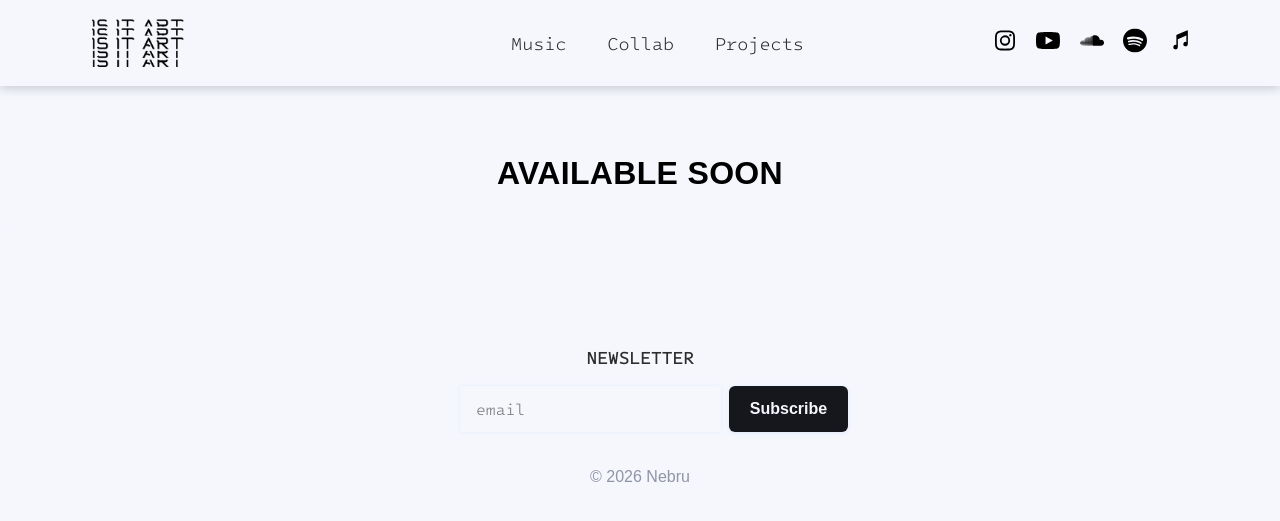
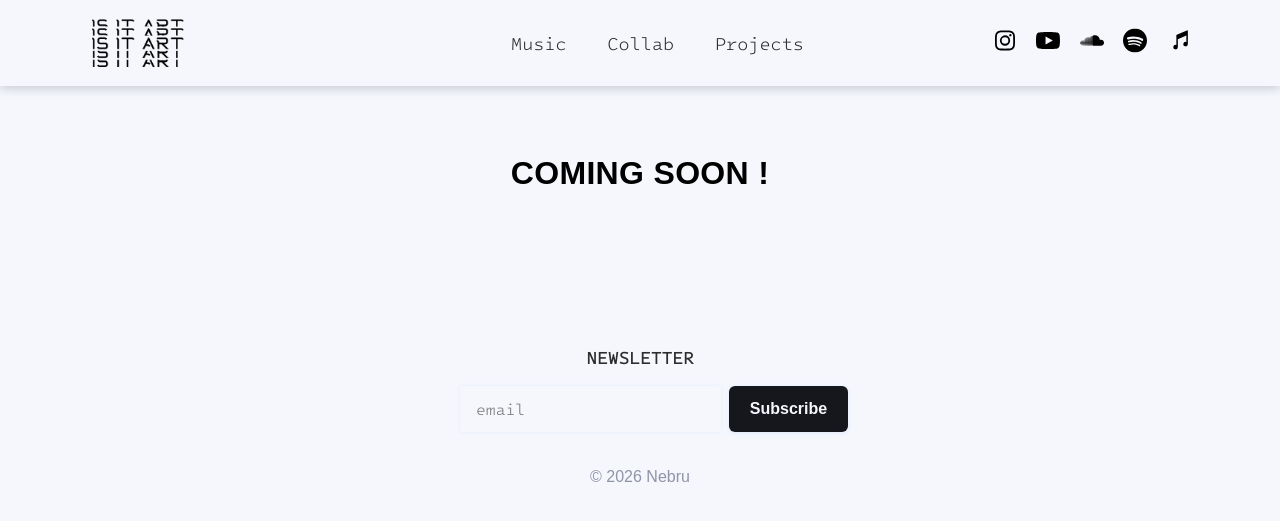
Before and after one commit to 0xnebru/0xnebru.github.io, a Jekyll site: the page built from collab.md, in a window 1280 px wide. Shown: the top 521 px of the page. Built offline with Jekyll 4.4.1, drawn with Linux system fonts in a browser that asks for light colours.

Commit message:
Update collab.md

```diff
--- a/collab.md
+++ b/collab.md
@@ -4,5 +4,5 @@ title: Collab
 ---
 
 <section class="image-gallery">
-  <h2 class="gallery-title">AVAILABLE SOON</h2>
+  <h2 class="gallery-title">COMING SOON !</h2>
 </section>
```
